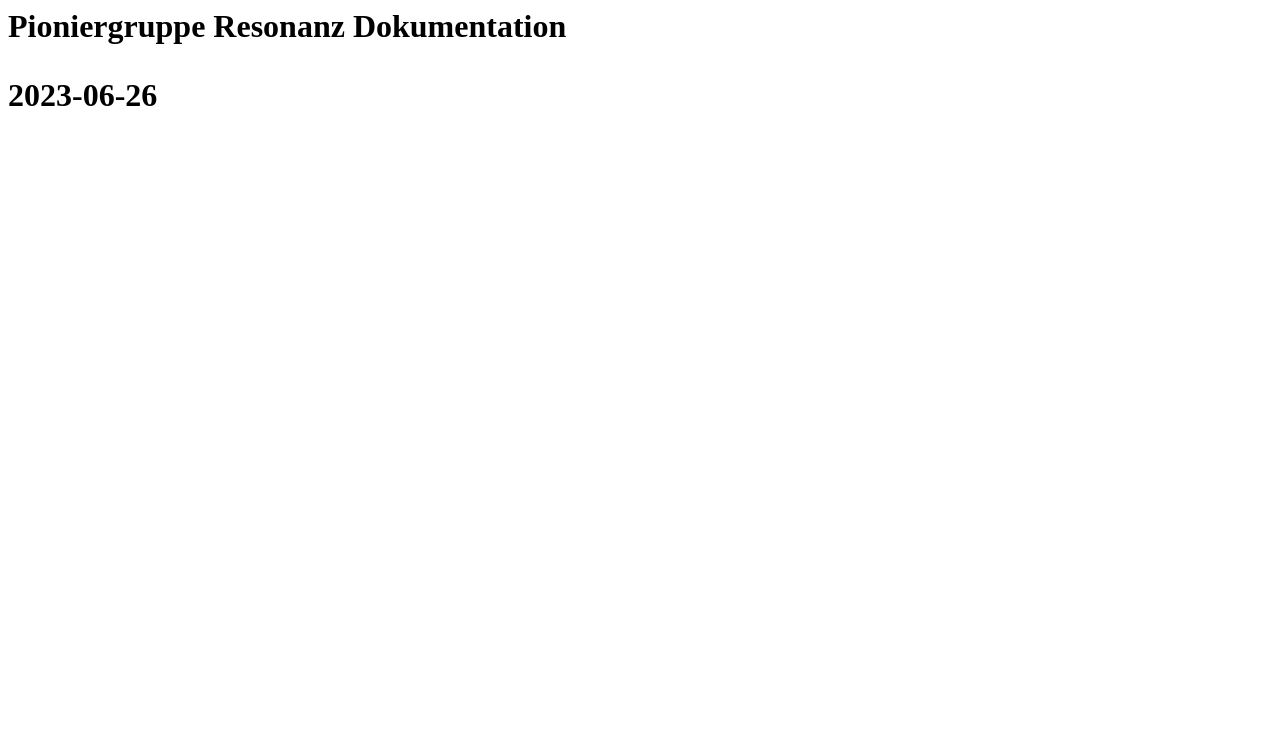
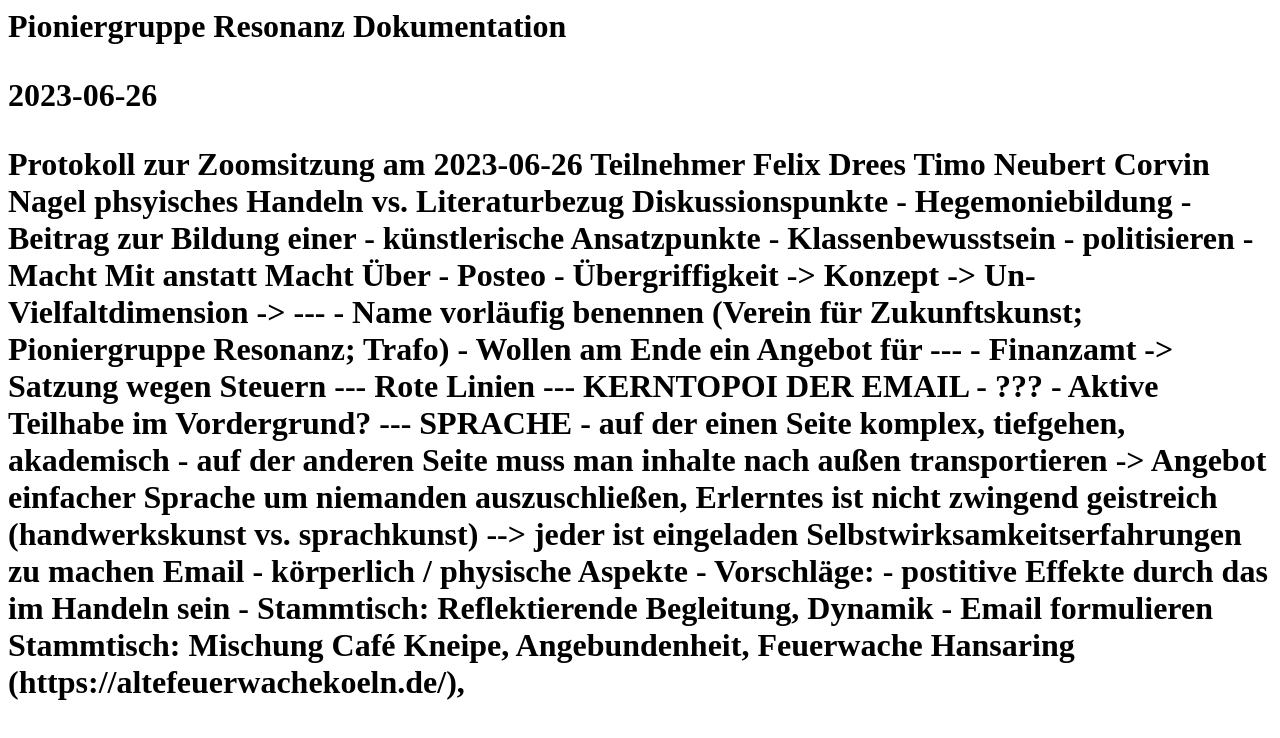
Before and after one commit to Pioniergruppe-Resonanz/documentation, a plain HTML site: page index.html in a window 1280 px wide. Drawn offline with Linux system fonts and the light colour scheme.

Commit message:
Update index.html

```diff
--- a/index.html
+++ b/index.html
@@ -1,2 +1,50 @@
 <h1> Pioniergruppe Resonanz Dokumentation <h1/>
 <p>2023-06-26</p>
+
+Protokoll zur Zoomsitzung am 2023-06-26
+Teilnehmer
+  Felix Drees
+  Timo Neubert
+  Corvin Nagel
+phsyisches Handeln vs. Literaturbezug
+
+  Diskussionspunkte
+  - Hegemoniebildung
+    - Beitrag zur Bildung einer
+    - künstlerische Ansatzpunkte
+    - Klassenbewusstsein
+    - politisieren
+  - Macht Mit anstatt Macht Über
+  - Posteo
+  - Übergriffigkeit -> Konzept -> Un-Vielfaltdimension ->
+
+  ---
+  - Name vorläufig benennen (Verein für Zukunftskunst; Pioniergruppe Resonanz; Trafo)
+  - Wollen am Ende ein Angebot für
+
+  ---
+  - Finanzamt -> Satzung wegen Steuern
+
+  ---
+  Rote Linien
+
+  ---
+  KERNTOPOI DER EMAIL
+  - ???
+  - Aktive Teilhabe im Vordergrund?
+
+  ---
+  SPRACHE
+  - auf der einen Seite komplex, tiefgehen, akademisch
+  - auf der anderen Seite muss man inhalte nach außen transportieren
+  -> Angebot einfacher Sprache um niemanden auszuschließen, Erlerntes ist nicht zwingend geistreich (handwerkskunst vs. sprachkunst)
+  --> jeder ist eingeladen Selbstwirksamkeitserfahrungen zu machen
+
+  Email
+  - körperlich / physische Aspekte
+  - Vorschläge:
+    - postitive Effekte durch das im Handeln sein
+    - Stammtisch: Reflektierende Begleitung, Dynamik
+  -
+  Email formulieren
+  Stammtisch: Mischung Café Kneipe, Angebundenheit, Feuerwache Hansaring (https://altefeuerwachekoeln.de/),
```
